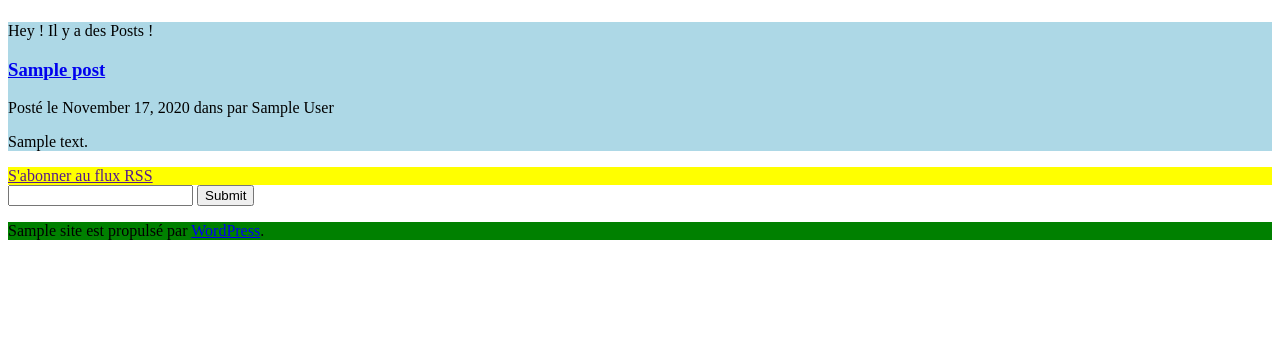
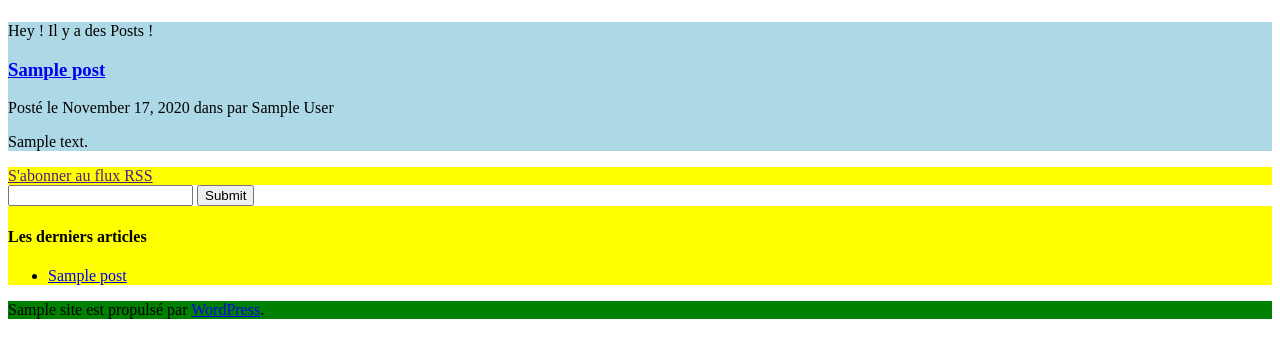
Before and after one commit to Kchevalley/monjolitheme16112020, a WordPress theme: template index.php in a window 1280 px wide. Shown: the part 58-416 px from the top of the page. Run offline with PHP 8.4 and a stand-in for WordPress, Linux system fonts and the light colour scheme; the site name, menu and one post (Sample post) are stand-ins, and other content is empty.

Commit message:
Limitation d'affichage sidebar
Pourquoi je peux pas avoir un chien moi ? […] Mais c'est juste pour mettre des coups de pied dedans ! […] Moi j'en ai marre de toujours donner des coups de pied aux poules !

```diff
--- a/sidebar.php
+++ b/sidebar.php
@@ -8,4 +8,14 @@
     <ul class="list">
         <?php wp_get_archives('type=monthly'); ?>
     </ul>
+    <div class="derniers">
+        <h4>Les derniers articles</h4>
+        <ul class="list">
+            <?php wp_reset_postdata();
+            query_posts('posts_per_page=3');
+            while (have_posts()) : the_post(); ?>
+            <li><a href="<?php the_permalink(); ?>"><?php the_title(); ?></a></li>
+            <?php endwhile; ?>
+        </ul>
+    </div>
 </div>
```
